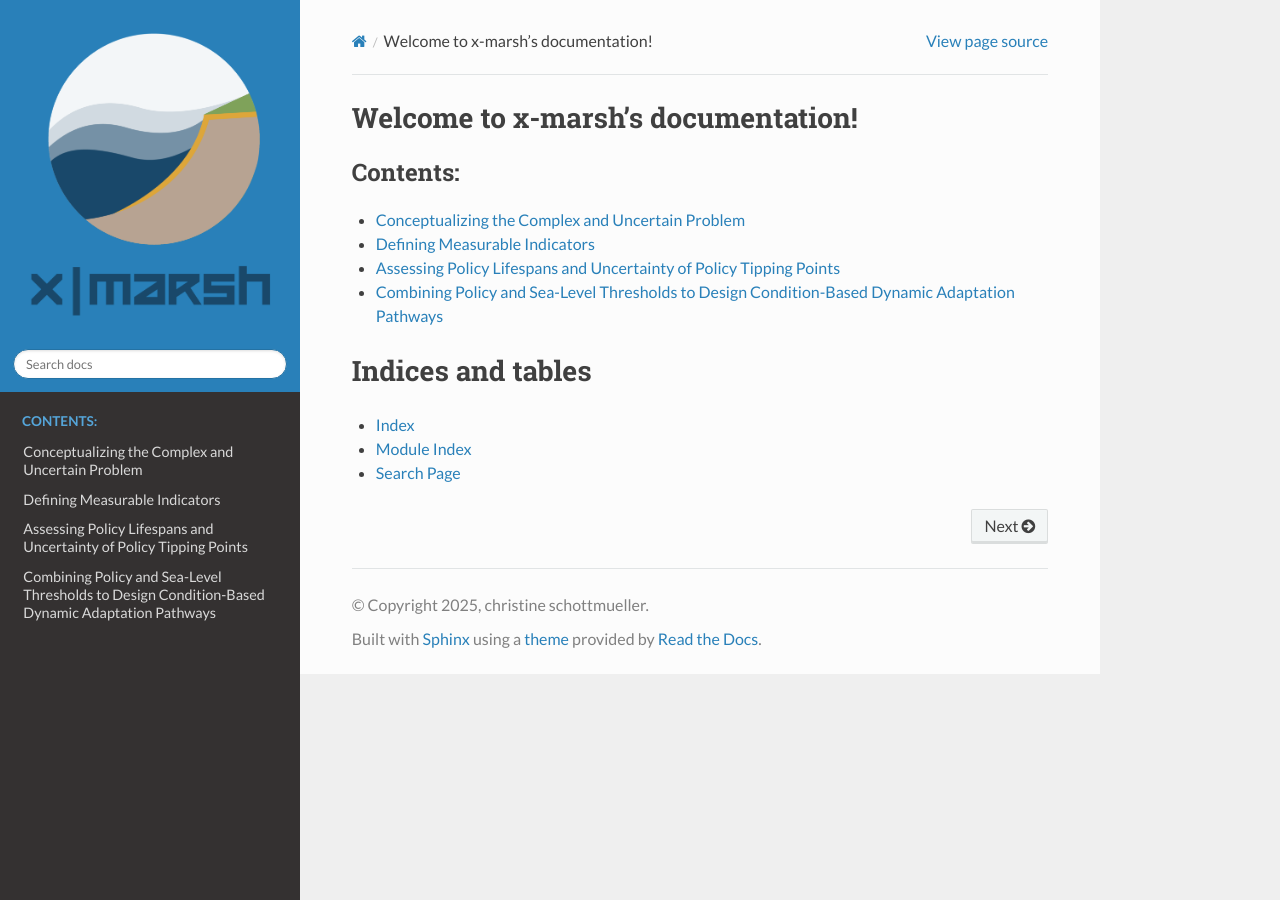
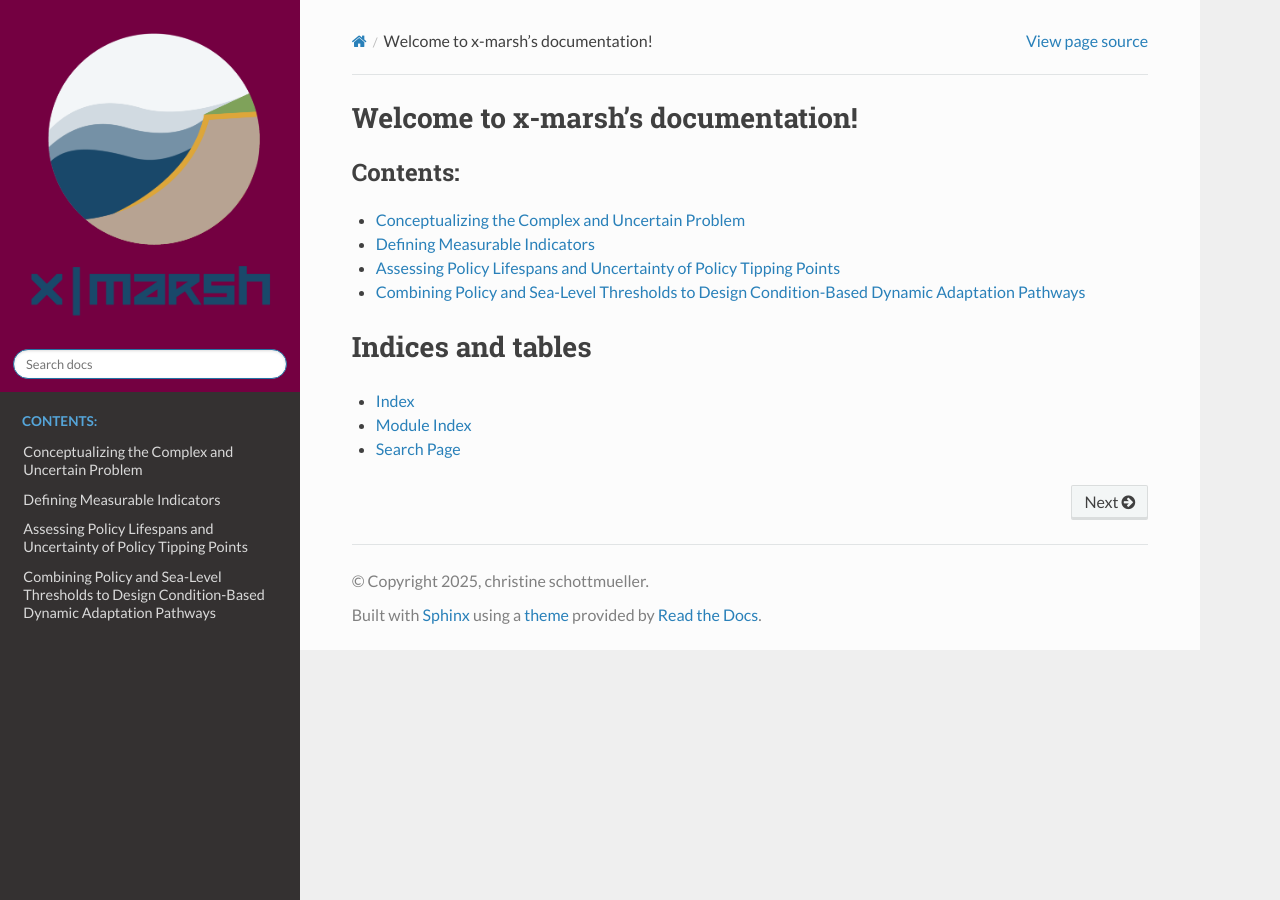
Before and after one commit to christineschottmueller/x-marsh, a Sphinx documentation site: the page built from docs/index.rst, in a window 1280 px wide. Built offline with Sphinx 7.4.7 and the Read the Docs theme 3.1.0, drawn with Linux system fonts in a browser that asks for light colours; the version number could not be read and is left out.

Commit message:
Customize layout with custom.css and layout.html

```diff
--- a/docs/_static/custom.css
+++ b/docs/_static/custom.css
@@ -18,3 +18,15 @@ body {
     display: block;
     margin: 0 auto;
 }
+
+.wy-nav-content {
+    max-width: 900px !important;
+}
+
+.wy-side-nav-search{
+    background-color: #740041;
+}
+
+.wy-nav-top{
+   background-color: #740041;
+}
--- a/docs/conf.py
+++ b/docs/conf.py
@@ -27,6 +27,7 @@ exclude_patterns = ['_build', 'Thumbs.db', '.DS_Store']
 #html_theme = 'alabaster'
 # -- This will hide the project name next to the logo, showing only the image.
 html_theme = 'sphinx_rtd_theme'
+html_theme_path = [sphinx_rtd_theme.get_html_theme_path()]
 html_theme_options = {
     'logo_only': True,
     'display_version': False,
```
